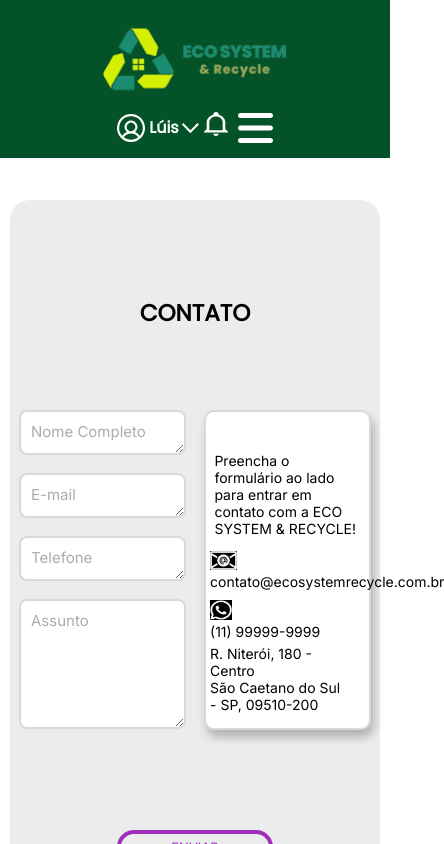
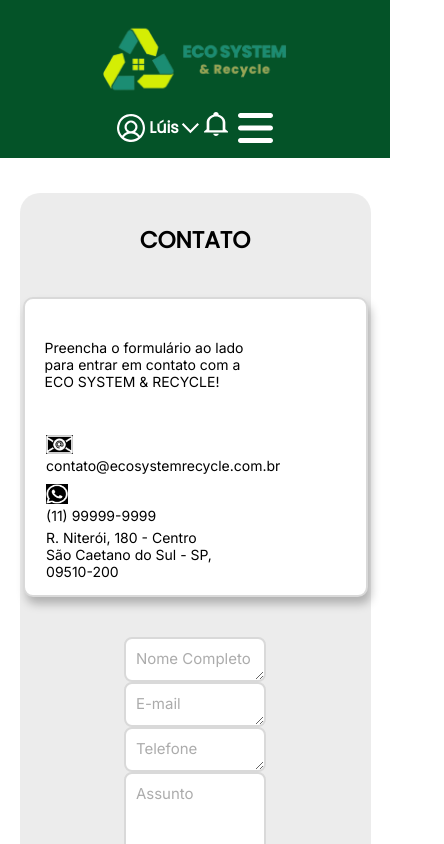
Before and after one commit to RosemeireOliveira/api-ecosystem, a React (Vite) app: page /contato in a window 390 px wide. Shown: the top 844 px of the page, 444 px wide, since content can reach past the window. Built offline with nearby package versions, Linux system fonts and the light colour scheme.

Commit message:
Resp Pagina Contato

```diff
--- a/src/pages/Contato/index.tsx
+++ b/src/pages/Contato/index.tsx
@@ -22,7 +22,7 @@
                 <section>
                     <div className=" telaContato wrapper">
                         <h2>contato</h2>
-                        <div className="cardContato flex">
+                        <div id='idContatoFormulario' className="cardContato flex">
                             <form>
                                 <textarea placeholder="Nome Completo" defaultValue={""} />
                                 <textarea placeholder="E-mail" defaultValue={""} />
--- a/src/pages/Contato/style.css
+++ b/src/pages/Contato/style.css
@@ -25,6 +25,7 @@
     font-size: 23px;
     font-weight: bolder;
     margin-top: 30px;
+    border: #000;
 }
 
 .telaContato>a {
@@ -46,7 +47,6 @@
     justify-content: space-around;
     margin-top: 25px;
     margin-bottom: 25px;
-    /* background-color: #045328; */
     margin-top: 80px;
     margin-bottom: 100px;
 }
@@ -58,7 +58,6 @@
     justify-content: space-between;
     width: 40%;
     height: 100%;
-    /* background-color: #EAF207; */
 }
 
 .cardContato>form>textarea {
@@ -160,58 +159,92 @@
 }
 
 @media screen and (max-width: 1348px) {
-
     .telaContato {
-
-        width: 60%;
-
-    }
-
-    @media screen and (max-width: 1348px) {
-        .telaContato {
-
         width: 65%;
-
     }
 }
 
 @media screen and (max-width: 1140px) {
     .telaContato {
-
         width: 70%;
-
     }
 }
 
 @media screen and (max-width: 1058px) {
     .telaContato {
-
         width: 75%;
-
     }
 }
 
 @media screen and (max-width: 988px) {
     .telaContato {
-
         width: 80%;
-
     }
 }
 
 @media screen and (max-width: 926px) {
     .telaContato {
-
         width: 85%;
-
     }
 }
 
+
 @media screen and (max-width: 872px) {
-        .telaContato {
+    #mainContato section {
+        height: fit-content;
+    }
 
+    #mainContato .telaContato {
         width: 90%;
+        margin: 35px 0;
+    }
+
+    #mainContato .telaContato>h2 {
+        padding: 30px 0 20px 0;
+        margin: 0;
+    }
+
+    #mainContato .cardContato {
+        flex-direction: column-reverse;
+        height: auto;
+        margin: 0;
+        padding: 0;
+    }
+
+    #mainContato .mensagemContato {
+        margin: 20px 0 40px 0;
+        height: 300px;
+        width: 345px;
+    }
+
+    #idContatoFormulario {
+        height: 300px;
+        width: 345px;
+        margin: 20px 0;
+    }
+
+    #mainContato .telaContato>a {
+        margin: 20px 0;
+    }
+}
+
+@media screen and (max-width: 400px) {
+    .mensagemContato {
+        width: 90%;
+    }
+
+    .mensagemContato>p {
+        width: 225px;
+        align-self: flex-start;
+        margin-left: 20px;
+    }
+
+    .adress>p:nth-child(2) {
+        width: 212px;
 
     }
+
+    #idContatoFormulario {
+        width: 90%;
     }
 }
```
Lines whose indentation alone changed are shown as unchanged.
